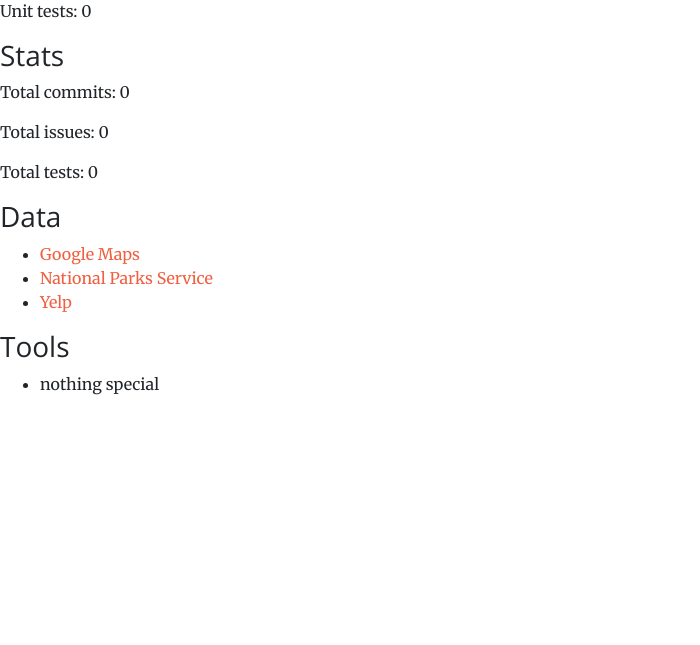
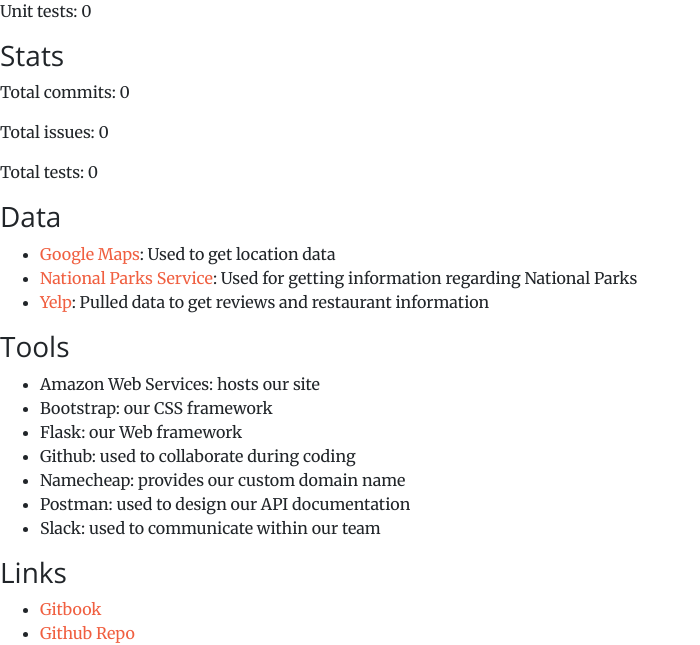
Before and after one commit to ajipsum/roadtripr, a Flask app: template app/templates/about.html in a window 1280 px wide. Shown: the part 1213-1858 px from the top of the page, without its empty margins (0-700 px from the left). Before the commit the page ends 1608 px from the top, so only its background shows below. Run offline with Flask 2, Linux system fonts and the light colour scheme; the template is opened without the code that fills it, so the values that code supplies are empty; some libraries are stand-ins or nearby versions.

Commit message:
added tools and links to about.html

```diff
--- a/app/templates/about.html
+++ b/app/templates/about.html
@@ -76,14 +76,26 @@
 
 <h3>Data</h3>
 <ul>
-  <li><a href="https://developers.google.com/maps/documentation/">Google Maps</a></li>
-  <li><a href="https://www.nps.gov/subjects/digital/nps-data-api.htm">National Parks Service</a></li>
-  <li><a href="https://www.yelp.com/developers/documentation/v3">Yelp</a></li>
+  <li><a href="https://developers.google.com/maps/documentation/">Google Maps</a>: Used to get location data</li>
+  <li><a href="https://www.nps.gov/subjects/digital/nps-data-api.htm">National Parks Service</a>: Used for getting information regarding National Parks</li>
+  <li><a href="https://www.yelp.com/developers/documentation/v3">Yelp</a>: Pulled data to get reviews and restaurant information</li>
 </ul>
 
 <h3>Tools</h3>
 <ul>
-  <li>nothing special</li>
+  <li>Amazon Web Services: hosts our site</li>
+  <li>Bootstrap: our CSS framework</li>
+  <li>Flask: our Web framework</li>
+  <li>Github: used to collaborate during coding</li>
+  <li>Namecheap: provides our custom domain name</li>
+  <li>Postman: used to design our API documentation</li>
+  <li>Slack: used to communicate within our team</li>
+</ul>
+
+<h3>Links</h3>
+<ul>
+  <li><a href="https://www.gitbook.com/book/huangyvonnee/roadtripr/">Gitbook</a></li>
+  <li><a href="https://github.com/Magana/roadtripr/">Github Repo</a></li>
 </ul>
 
 </div>
```
